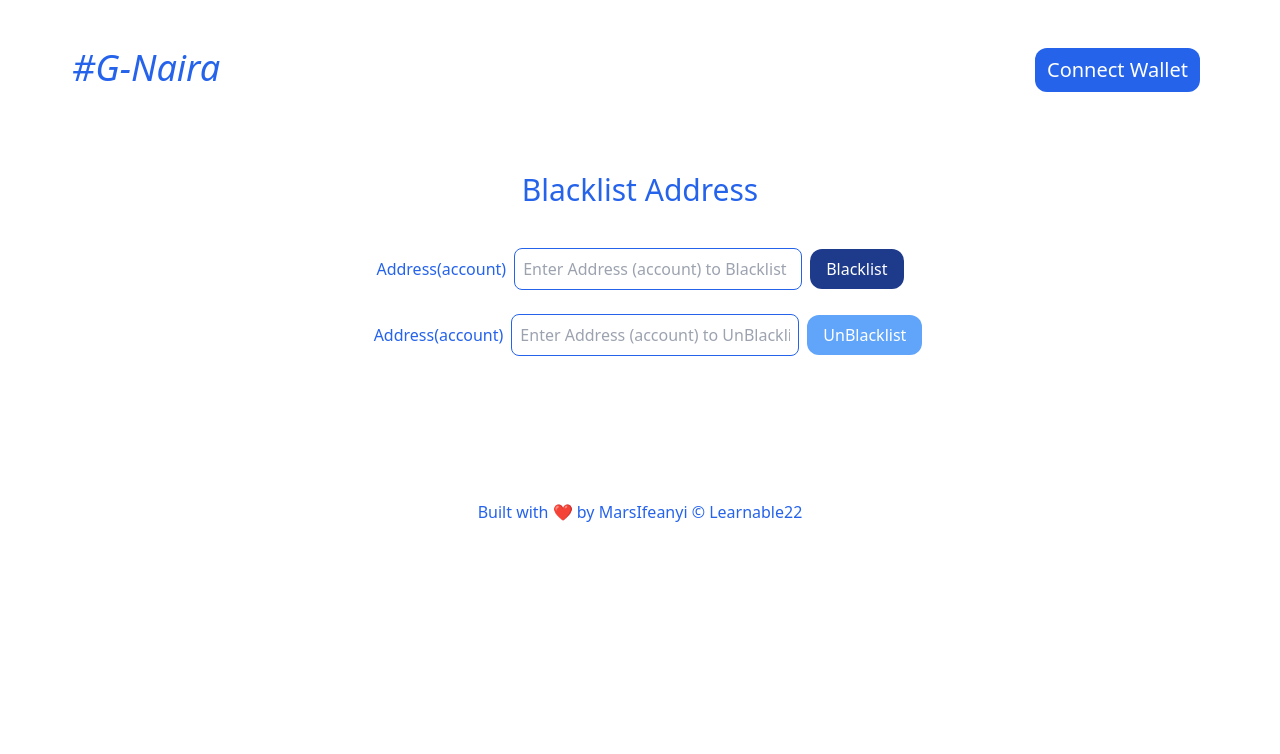
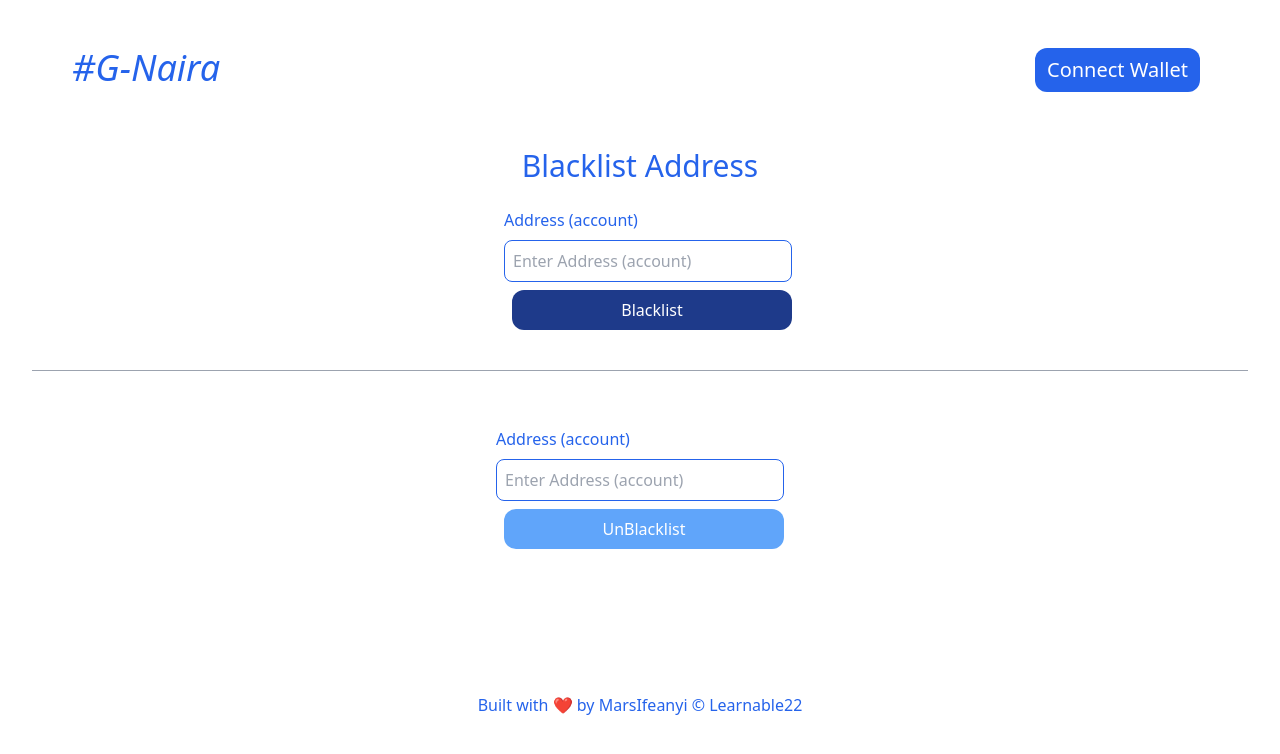
Before and after one commit to MarsIfeanyi/G-Naira-Digital-Currency, a React (Vite) app in the folder frontEnd/: page /blacklist in a window 1280 px wide. Shown: the top 754 px of the page. Built offline with nearby package versions, Linux system fonts and the light colour scheme.

Commit message:
Update component

```diff
--- a/frontEnd/src/pages/BlacklistUserPage.jsx
+++ b/frontEnd/src/pages/BlacklistUserPage.jsx
@@ -1,12 +1,13 @@
 import { ethers } from "ethers";
 import { useState } from "react";
 import Web3Modal from "web3modal";
+import UnBlacklistUser from "../components/UnBlacklistUser";
 
 import { contractABI, contractAddress } from "../constants/config";
 
 const BlacklistUserPage = () => {
-  const [feedback, setFeedback] = useState("");
-  const [transactionHash, setTransactionHash] = useState();
+  const [account, setAccount] = useState("");
+  const [transactionHash, setTransactionHash] = useState("");
 
   const handleSubmit = async (e) => {
     e.preventDefault();
@@ -19,80 +20,51 @@ const BlacklistUserPage = () => {
     const signer = provider.getSigner();
     const contract = new ethers.Contract(contractAddress, contractABI, signer);
 
-    //const transaction = await contract.sendFeedBack(feedback);
+    const BlacklistUserTransaction = await contract.blacklistAddress(account);
 
-    setTransactionHash(`
-            Mining... ${transaction.hash}
+    setTransactionHash(`Mining... ${BlacklistUserTransaction.hash}`);
+    await BlacklistUserTransaction.wait();
+    setTransactionHash(`Mined... ${BlacklistUserTransaction.hash}`);
 
-            `);
-    await transaction.wait();
-    setTransactionHash(
-      `
-            Mined... ${transaction.hash}`
-    );
-
-    setFeedback("");
+    setAccount("");
   };
 
   return (
-    <div
-      className="mt-20
-    "
-    >
-      <h1
-        className="justify-center text-3xl mx-auto items-center text-center text-blue-600
-      "
-      >
-        Blacklist Address
-      </h1>
+    <div className="mt-10">
+      <form onSubmit={handleSubmit}>
+        <div className="flex flex-col space-y-6 md:space-x-4 mx-auto items-center justify-center mt-14">
+          <h1 className="justify-center text-3xl mx-auto items-center text-center text-blue-600">
+            Blacklist Address
+          </h1>
 
-      <form onSubmit={handleSubmit}>
-        <div className="flex flex-col space-y-6  space-x-0  md:space-x-4  mx-auto items-center justify-center mt-10">
           {/* Individual Container */}
-          <div className="space-y-2 md:space-y-0 flex-col md:flex-row  ">
-            <label htmlFor="feedback" className="text-blue-600 mr-2">
-              Address(account)
+          <div className="space-y-2 flex flex-col">
+            <label htmlFor="account" className="text-blue-600 mr-2">
+              Address (account)
             </label>
 
             <input
               type="text"
-              value={feedback}
-              placeholder="Enter Address (account) to Blacklist"
+              value={account}
+              placeholder="Enter Address (account)"
               required
-              onChange={(e) => setFeedback(e.target.value)}
+              onChange={(e) => setAccount(e.target.value)}
               className="rounded-lg p-2 border border-blue-600 w-72"
             />
+
             <button
               type="submit"
-              className="bg-blue-900 rounded-xl py-2 px-4 text-white ml-2   "
+              className="bg-blue-900 rounded-xl py-2 px-4 text-white ml-2"
             >
               Blacklist
             </button>
           </div>
-          {/* Individual Container */}
-
-          <div className="space-y-2 md:space-y-0 flex-col md:flex-row  ">
-            <label htmlFor="feedback" className="text-blue-600 mr-2">
-              Address(account)
-            </label>
-
-            <input
-              type="text"
-              value={feedback}
-              placeholder="Enter Address (account) to UnBlacklist"
-              required
-              onChange={(e) => setFeedback(e.target.value)}
-              className="rounded-lg p-2 border border-blue-600 w-72"
-            />
-            <button
-              type="submit"
-              className="bg-blue-400 rounded-xl py-2 px-4 text-white ml-2   "
-            >
-              UnBlacklist
-            </button>
-          </div>
         </div>
       </form>
+
+      <h3 className="text-center justify-center mt-8">{transactionHash}</h3>
+
+      <UnBlacklistUser />
     </div>
   );
 };
```
